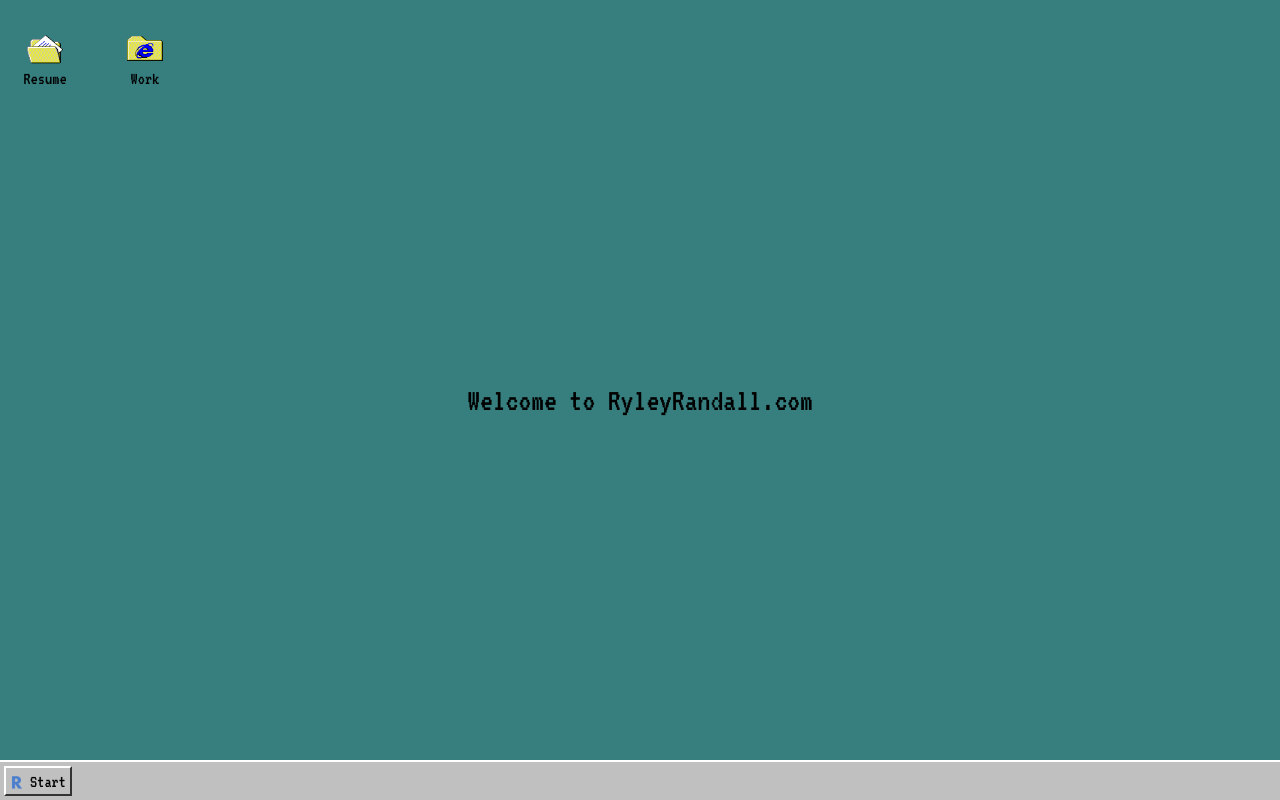
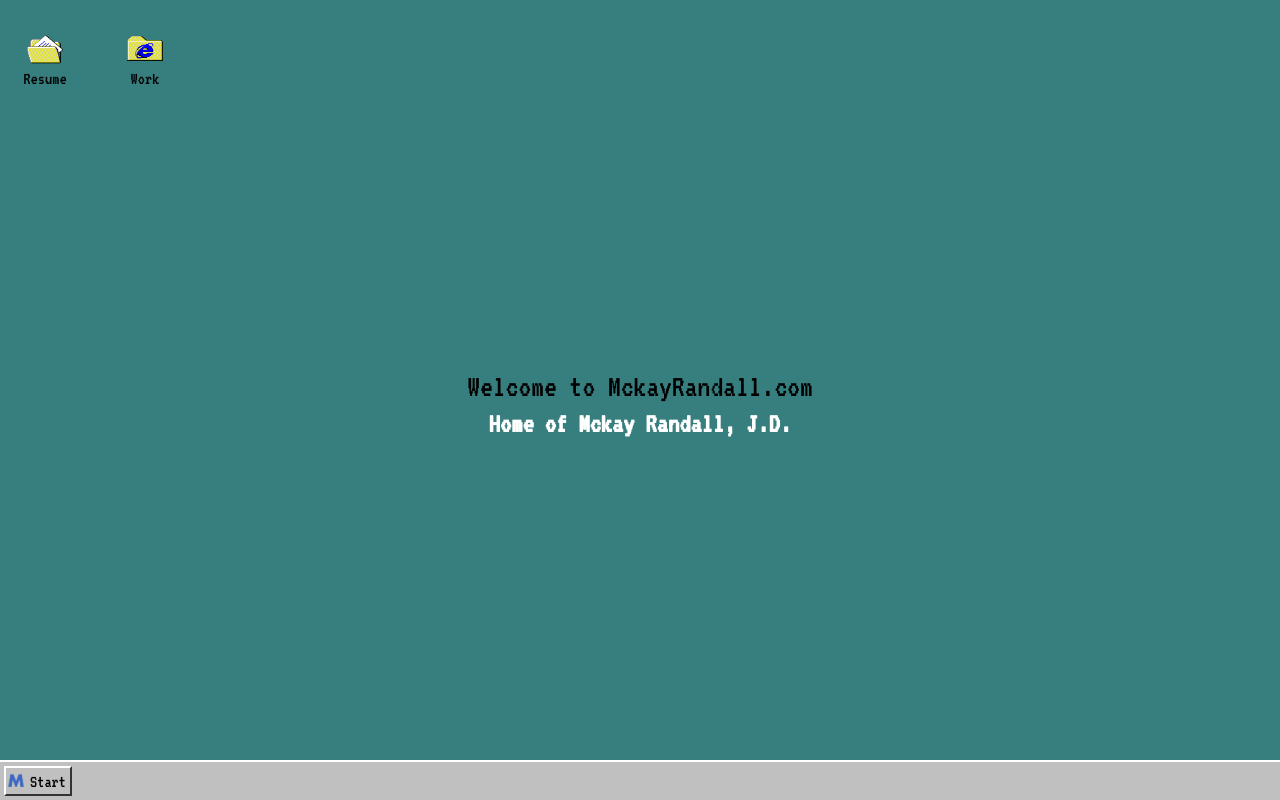
Before and after one commit to ryleyrandall22/mckayrandall, a Next.js app: page / in a window 1280 px wide. Built offline with nearby package versions, Linux system fonts and the light colour scheme.

Commit message:
Init COmmit

```diff
--- a/components/popup.js
+++ b/components/popup.js
@@ -20,7 +20,7 @@ export default function Popup({ onClose }) {
       >
         <div className="handle">
           <p style={{ flexGrow: 1 }} className="headFont">
-            Ryley Randall
+            Mckay Randall
           </p>
           <div
             className="button"
@@ -50,7 +50,7 @@ export default function Popup({ onClose }) {
           }}
         >
           <h4 className="text">E-Mail</h4>
-          <p className="text">ryley.randall@gmail.com</p>
+          <p className="text">marandall13@gmail.com.com</p>
           <h4 style={{ marginTop: 20 }} className="text">
             Location
           </h4>
@@ -58,7 +58,7 @@ export default function Popup({ onClose }) {
           <h4 style={{ marginTop: 20 }} className="text">
             Intrests
           </h4>
-          <p className="text">No-code, Pickleball, West Africa</p>
+          <p className="text">Pickleball, College Football, Cars</p>
         </div>
       </div>
     </Draggable>
--- a/package.json
+++ b/package.json
@@ -1,5 +1,5 @@
 {
-  "name": "ryleyrandall",
+  "name": "mckayrandall",
   "version": "0.1.0",
   "private": true,
   "scripts": {
--- a/pages/index.js
+++ b/pages/index.js
@@ -10,7 +10,7 @@ export default function Home() {
   return (
     <div className={styles.container}>
       <Head>
-        <title>Ryley Randall</title>
+        <title>Mckay Randall</title>
         <link rel="icon" href="/logo.png" />
       </Head>
       <div id={styles.header}>
@@ -59,7 +59,19 @@ export default function Home() {
           </p>
         </div>
       </div>
-      <h1 id={styles.nameBox}>Welcome to RyleyRandall.com</h1>
+      <h1 style={{ margin: 0 }} id={styles.nameBox}>
+        Welcome to MckayRandall.com
+      </h1>
+      <h3
+        style={{
+          margin: 0,
+          fontSize: 28,
+          color: "white",
+          fontFamily: `"VT323", monospace`,
+        }}
+      >
+        Home of Mckay Randall, J.D.
+      </h3>
 
       <div id={styles.dock}>
         <div onClick={() => setShow(true)} id={styles.startbutton}>
```
Also changed, not shown: public/assets/logo.png, public/logo.png.
